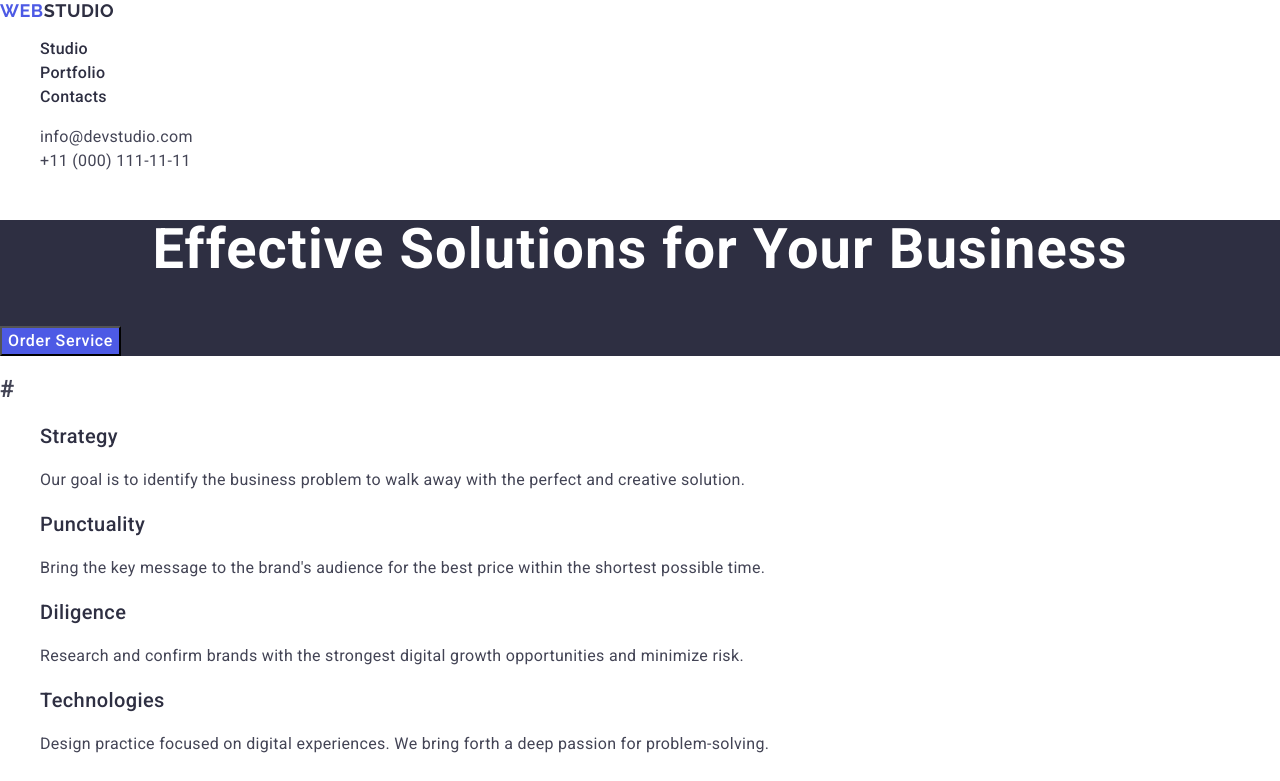
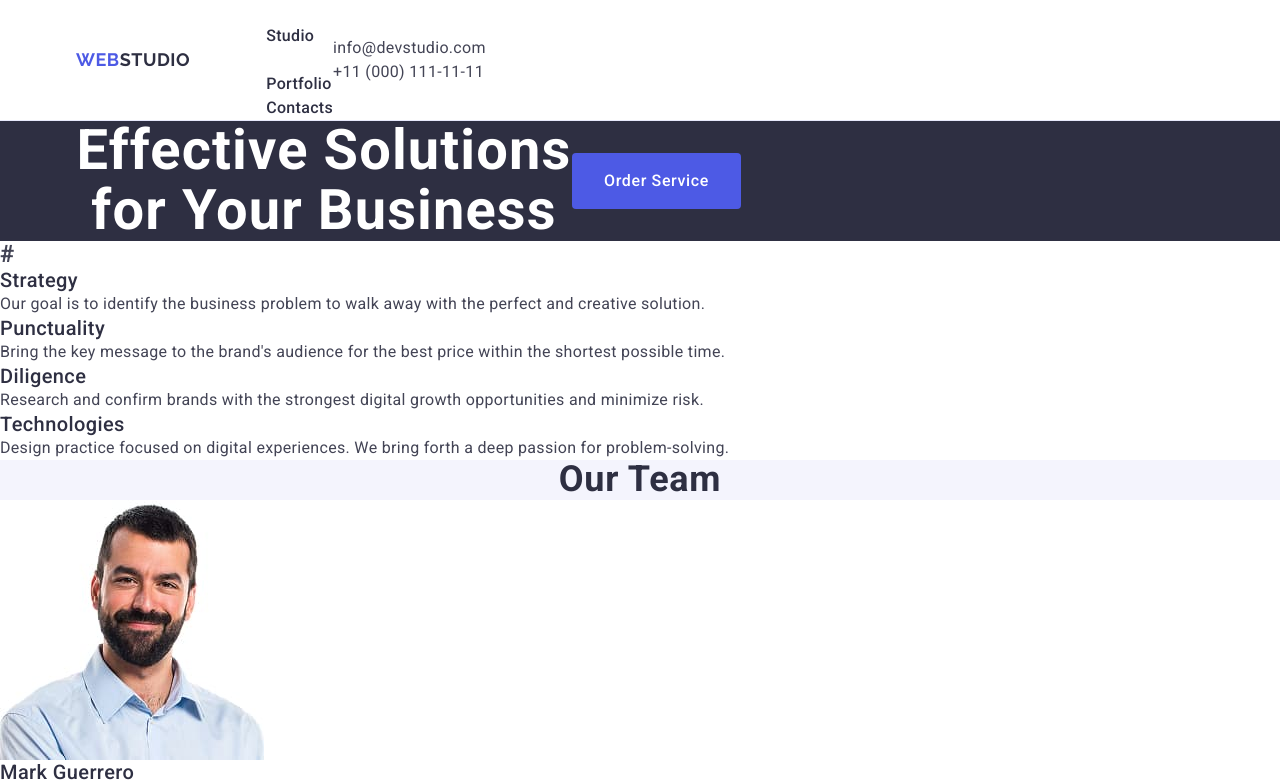
Before and after one commit to Igor-creator666/goit-markup-hw-03, a plain HTML site: page index.html in a window 1280 px wide. Shown: the top 781 px of the page. Drawn offline with nearby package versions, Linux system fonts and the light colour scheme.

Commit message:
first commit

```diff
--- a/css/style.css
+++ b/css/style.css
@@ -12,7 +12,27 @@ font-family: "Roboto", sans-serif;
 color: #434455;
 background-color: #FFFFFF;
 }
+h1,h2,h3,p,ul { margin: 0;   padding: 0;}
+
+
+img {display: block;}
+
+.header{
+  border-bottom: 1px solid #e7e9fc ;}
+.container{
+  display: flex;
+  align-items: center;
+padding: 0 15px;
+width: 1158px;
+margin: 0 auto;
+}
+.header-navigate{display: flex;
+align-items: center;
+}
+
+
 .logo{ font-family: "Raleway", sans-serif;
+  margin-right: 76px;
   font-weight: 700;
    font-size: 18px;
 line-height: 1.17;
@@ -23,7 +43,13 @@ color: #4d5ae5;
 .header-span{
 color: #2e2f42;
 }
-.first{ font-weight: 500;
+.menu{display: flex;
+  gap: 40px;
+
+
+}
+.first{ padding: 24px 0 ;
+  font-weight: 500;
   font-size: 16px ;
 line-height: 1.5;
 letter-spacing: 0.02em;
@@ -32,7 +58,7 @@ color: #2e2f42;
 .first:hover{color: #404bbf;}
 .first:focus{color: #404bbf;}
 
-.address{font-style: normal;}
+.address{font-style: normal;display: flex;gap: 40px; }
 .mail{font-size: 16px;
 line-height: 1.5;
 letter-spacing: 0.02em;
@@ -47,13 +73,20 @@ color: #434455;}
 
 .effective{background-color: #2e2f42 ;}
 
-.effective-h{font-size: 56px;
+.effective-h{
+  max-width: 496px;
+  font-size: 56px;
 line-height: 1.07;
 text-align: center;
 letter-spacing: 0.02em;
 color: #ffffff;
 }
-.button{background-color: #4D5AE5;
+.button{border-radius: 4px;
+  border: none;
+  min-width: 169px;
+  height: 56px;
+  display: block;
+  background-color: #4D5AE5;
 font-family: "Roboto", sans-serif;
 font-weight: 500;
 font-size: 16px;
--- a/index.html
+++ b/index.html
@@ -15,13 +15,14 @@
     <title>WEBSTUDIO</title>
   </head>
   <body class="body">
-    <header>
-      <nav>
+    <header class="header">
+      <div class="container">
+      <nav class="header-navigate">
             <a href="./index.html" class="logo">
       web<span class="header-span">Studio</span>
     </a>
         <ul>
-          <li>
+          <li class="menu">
             <a href="./index.html" class="first">Studio</a>
           </li>
           <li>
@@ -43,13 +44,16 @@
           </li>
         </ul>
       </address>
+      </div>
     </header>
 
     <main>
       <section class="effective">
+        <div class="container">
         <h1 class="effective-h">Effective Solutions for Your Business</h1>
 
         <button type="button" class="button">Order Service</button>
+        </div>
       </section>
       <section>
         <h2>#</h2>
```
